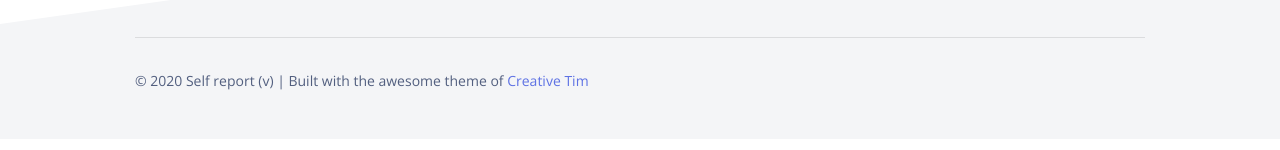
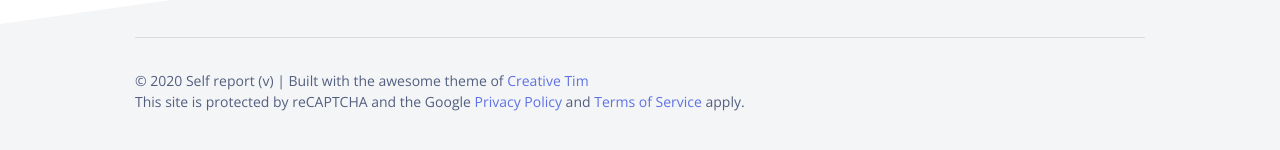
Before and after one commit to xbalder/self-report-frontend, a Vue app: page / in a window 1280 px wide. Shown: the part 1105-1255 px from the top of the page. Built offline with nearby package versions, Linux system fonts and the light colour scheme; no server answers; a web font is replaced by a local one; what vue-recaptcha-v3 would draw is missing.

Commit message:
Hide reCAPTCHA badge, use footer notice instead

```diff
--- a/package.json
+++ b/package.json
@@ -1,6 +1,6 @@
 {
   "name": "covid-self-report",
-  "version": "0.4.4",
+  "version": "0.5.0",
   "author": {
     "name": "Christian Müller",
     "email": "muller.ch@gmail.com"
--- a/src/App.vue
+++ b/src/App.vue
@@ -20,3 +20,7 @@
     };
 
 </script>
+
+<style>
+    .grecaptcha-badge { visibility: hidden; }
+</style>
--- a/src/layout/AppFooter.vue
+++ b/src/layout/AppFooter.vue
@@ -33,13 +33,18 @@
       </div>
       <hr>
       <div class="row align-items-center justify-content-md-between">
-        <div class="col-md-6">
+        <div class="col-md-12">
           <div class="copyright">
             &copy; {{year}}
             {{ $t('app.title') }} (v{{ version }}) | Built with the awesome theme of
             <a href="https://www.creative-tim.com/product/vue-argon-design-system">Creative Tim</a>
           </div>
 
+          <div class="copyright">
+            This site is protected by reCAPTCHA and the Google
+            <a href="https://policies.google.com/privacy">Privacy Policy</a> and
+            <a href="https://policies.google.com/terms">Terms of Service</a> apply.
+          </div>
         </div>
       </div>
     </div>
```
Also changed, not shown: 1 other file (tests, documents, lock files or other folders).
